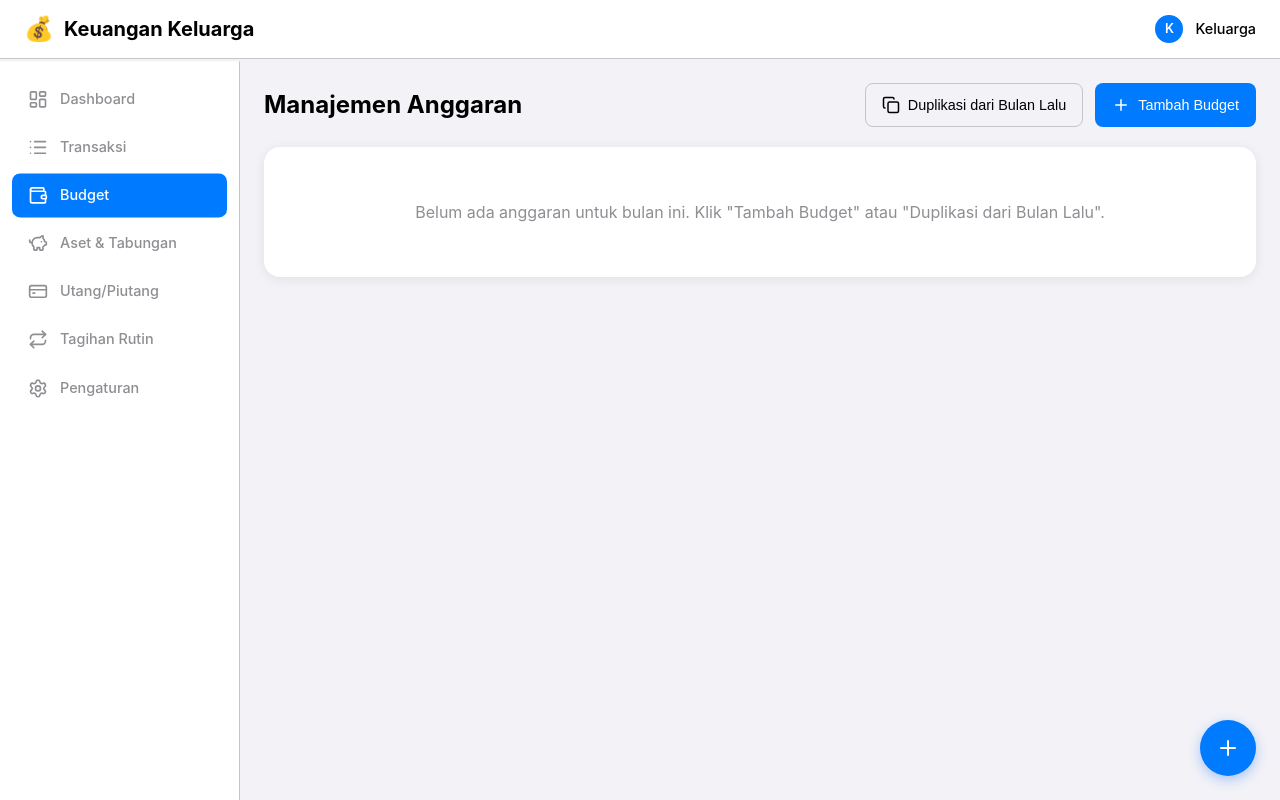
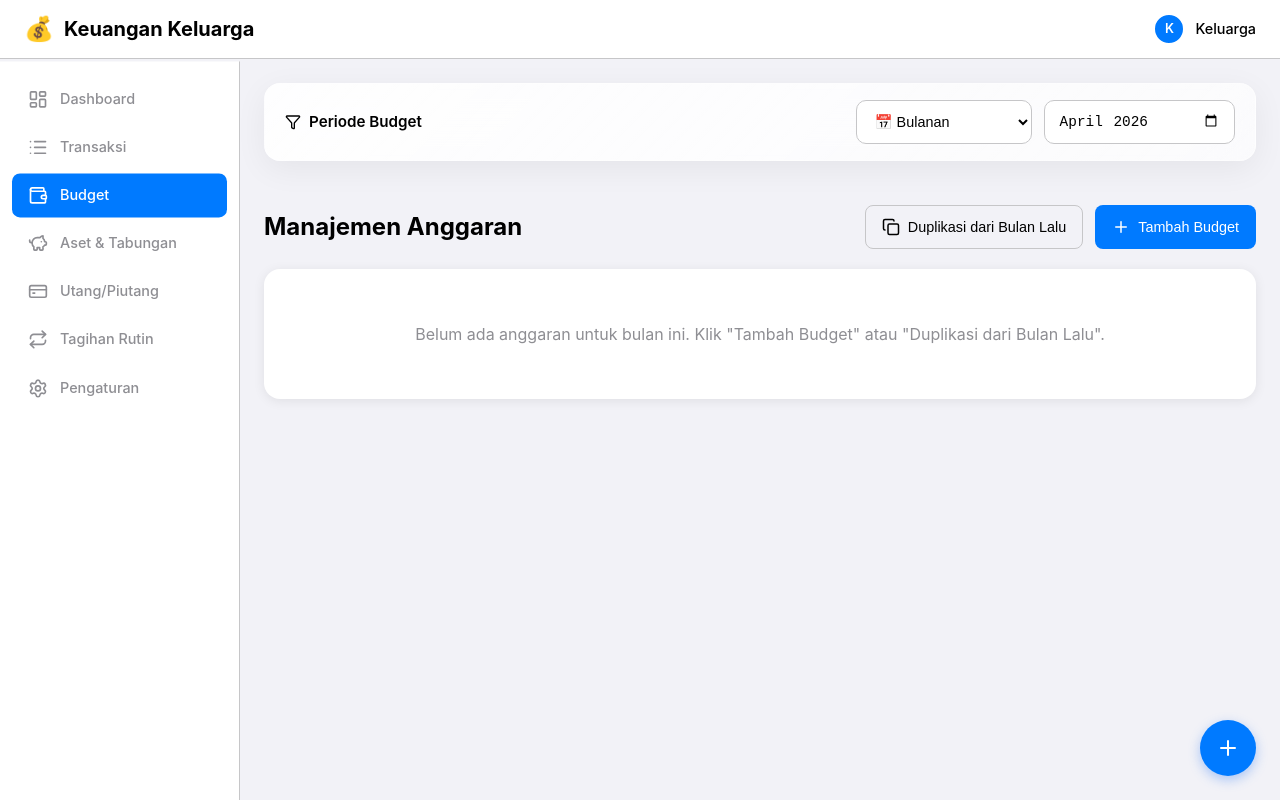
Before and after one commit to QABroadFar/QABroadFar, a React (Vite) app in the folder keuangan-keluarga/: page /budget in a window 1280 px wide. Built offline with nearby package versions, Linux system fonts and the light colour scheme.

Commit message:
modified:   keuangan-keluarga/src/pages/Budget.jsx

```diff
--- a/keuangan-keluarga/src/pages/Budget.jsx
+++ b/keuangan-keluarga/src/pages/Budget.jsx
@@ -6,47 +6,111 @@ import Modal from '../components/Modal';
 import TransactionDetailModal from '../components/TransactionDetailModal';
 import TransactionForm from '../components/TransactionForm';
 import { formatCurrency } from '../utils/helpers';
-import { Plus, Edit, Trash2, Copy, ChevronDown, AlertCircle } from 'lucide-react';
+import { Plus, Edit, Trash2, Copy, ChevronDown, AlertCircle, Filter } from 'lucide-react';
 import './Budget.css';
 
 export default function Budget() {
-  const { selectedPeriod, budgets, categories, expenses, addBudget, updateBudget, deleteBudget } = useApp();
+  const { budgets, categories, expenses, addBudget, updateBudget, deleteBudget } = useApp();
   const [showBudgetForm, setShowBudgetForm] = useState(false);
   const [editBudget, setEditBudget] = useState(null);
   const [detailModal, setDetailModal] = useState({ open: false, title: '', txs: [] });
   const [editTx, setEditTx] = useState(null);
   const [showTxForm, setShowTxForm] = useState(false);
 
+  // Reports date filter (same system as Dashboard)
+  const now = new Date();
+  const currentMonth = `${now.getFullYear()}-${String(now.getMonth() + 1).padStart(2, '0')}`;
+  const firstDay = `${currentMonth}-01`;
+  const lastDay = `${currentMonth}-${new Date(now.getFullYear(), now.getMonth() + 1, 0).getDate()}`;
+
+  const [dateMode, setDateMode] = useState('month'); // 'month' | 'custom'
+  const [selectedMonth, setSelectedMonth] = useState(currentMonth);
+  const [reportDateRange, setReportDateRange] = useState({
+    from: firstDay,
+    to: lastDay,
+  });
+
+  // Auto update date range when month changes
+  useEffect(() => {
+    if (dateMode === 'month') {
+      const [year, month] = selectedMonth.split('-').map(Number);
+      const first = `${selectedMonth}-01`;
+      const last = `${selectedMonth}-${new Date(year, month, 0).getDate()}`;
+      setReportDateRange({ from: first, to: last });
+    }
+  }, [selectedMonth, dateMode]);
+
+  const currentSelectedDate = new Date(reportDateRange.from);
+  const selectedYear = currentSelectedDate.getFullYear();
+  const selectedMonthNum = currentSelectedDate.getMonth() + 1;
+
   const currentBudgets = useMemo(() => {
-    return budgets.filter(b => b.year === selectedPeriod.year && b.month === selectedPeriod.month);
-  }, [budgets, selectedPeriod]);
+    return budgets.filter(b => b.year === selectedYear && b.month === selectedMonthNum);
+  }, [budgets, selectedYear, selectedMonthNum]);
 
   const handleCopyFromLastMonth = () => {
-    const prevMonth = selectedPeriod.month === 1 ? 12 : selectedPeriod.month - 1;
-    const prevYear = selectedPeriod.month === 1 ? selectedPeriod.year - 1 : selectedPeriod.year;
+    const prevMonth = selectedMonthNum === 1 ? 12 : selectedMonthNum - 1;
+    const prevYear = selectedMonthNum === 1 ? selectedYear - 1 : selectedYear;
     const prevBudgets = budgets.filter(b => b.year === prevYear && b.month === prevMonth);
 
     prevBudgets.forEach(b => {
       addBudget({
         ...b,
-        year: selectedPeriod.year,
-        month: selectedPeriod.month,
+        year: selectedYear,
+        month: selectedMonthNum,
       });
     });
   };
 
   const getCategoryExpense = (categoryId) => {
-    return expenses.filter(tx => tx.categoryId === categoryId).reduce((s, tx) => s + tx.amount, 0);
+    return expenses
+      .filter(tx => tx.categoryId === categoryId && tx.date >= reportDateRange.from && tx.date <= reportDateRange.to)
+      .reduce((s, tx) => s + tx.amount, 0);
   };
 
   const handleCategoryClick = (categoryId) => {
     const cat = categories.find(c => c.id === categoryId);
-    const txs = expenses.filter(tx => tx.categoryId === categoryId);
-    setDetailModal({ open: true, title: `Detail: ${cat?.name} - ${selectedPeriod.month}/${selectedPeriod.year}`, txs });
+    const txs = expenses
+      .filter(tx => tx.categoryId === categoryId && tx.date >= reportDateRange.from && tx.date <= reportDateRange.to);
+    setDetailModal({ open: true, title: `Detail: ${cat?.name} - ${selectedMonthNum}/${selectedYear}`, txs });
   };
 
   return (
     <div className="budget-page">
+      {/* Modern Date Filter Bar (same as Dashboard) */}
+      <div className="date-filter-bar">
+        <div className="filter-left">
+          <span className="filter-label"><Filter size={16} /> Periode Budget</span>
+        </div>
+        <div className="filter-controls">
+          <select
+            value={dateMode}
+            onChange={e => setDateMode(e.target.value)}
+            className="modern-select"
+          >
+            <option value="month">📅 Bulanan</option>
+            <option value="custom">📆 Custom Tanggal</option>
+          </select>
+
+          {dateMode === 'month' && (
+            <input
+              type="month"
+              value={selectedMonth}
+              onChange={e => setSelectedMonth(e.target.value)}
+              className="modern-input"
+            />
+          )}
+
+          {dateMode === 'custom' && (
+            <>
+              <input type="date" value={reportDateRange.from} onChange={e => setReportDateRange(prev => ({ ...prev, from: e.target.value }))} className="modern-input" />
+              <span className="filter-separator">sampai</span>
+              <input type="date" value={reportDateRange.to} onChange={e => setReportDateRange(prev => ({ ...prev, to: e.target.value }))} className="modern-input" />
+            </>
+          )}
+        </div>
+      </div>
+
       <div className="page-header">
         <h1>Manajemen Anggaran</h1>
         <div className="budget-actions">
```
